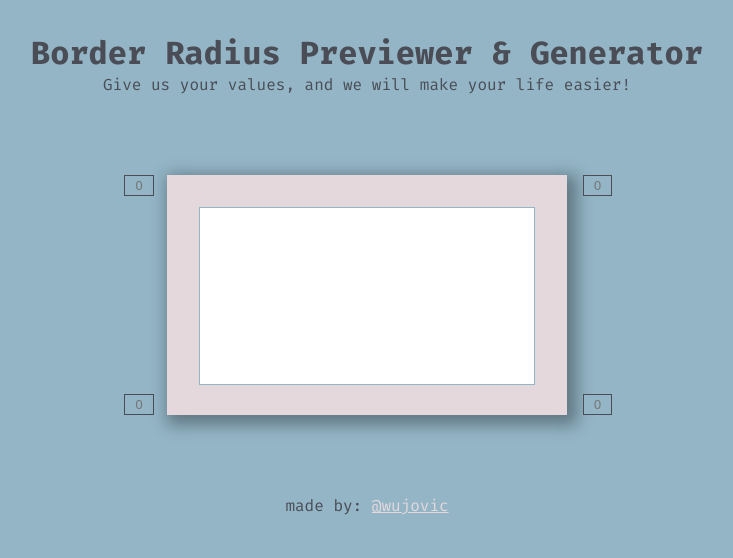
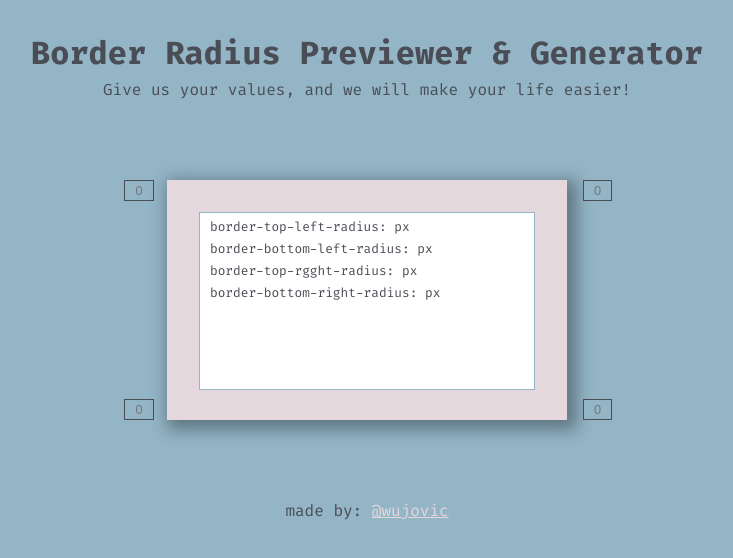
Before and after one commit to wujovic/brdr-rad-gen, a React (Create React App) app: page / in a window 1280 px wide. Shown: the top 558 px of the page, without its empty margins (273-1006 px from the left). Built offline with nearby package versions, Linux system fonts and the light colour scheme.

Commit message:
Project done! again

```diff
--- a/src/components/PreviewBox.tsx
+++ b/src/components/PreviewBox.tsx
@@ -55,7 +55,12 @@ export default function PreviewBox() {
                     borderBottomRightRadius: bottomRightBorderNum + 'px'
                 }
             }>
-                <div className='inner-main-box'></div>
+                <div className='inner-main-box'>
+                    <p>border-top-left-radius: {topLeftBorderNum}px</p>
+                    <p>border-bottom-left-radius: {bottomLeftBorderNum}px</p>
+                    <p>border-top-rgght-radius: {topRightBorderNum}px</p>
+                    <p>border-bottom-right-radius: {bottomRightBorderNum}px</p>
+                </div>
             </div>
 
             <div className='right-boxes'>
--- a/src/styles.css
+++ b/src/styles.css
@@ -19,7 +19,7 @@ h1 {
 }
 
 p {
-  margin: 0;
+  margin: 5px 10px;
   padding: 0;
   color: var(--main-text);
 }
@@ -46,6 +46,11 @@ input:focus {
   display: flex;
   justify-content: center;
   gap: 1rem;
+}
+
+.inner-main-box {
+  font-size: 0.8rem;
+  text-align: left;
 }
 
 .small-box {
```
